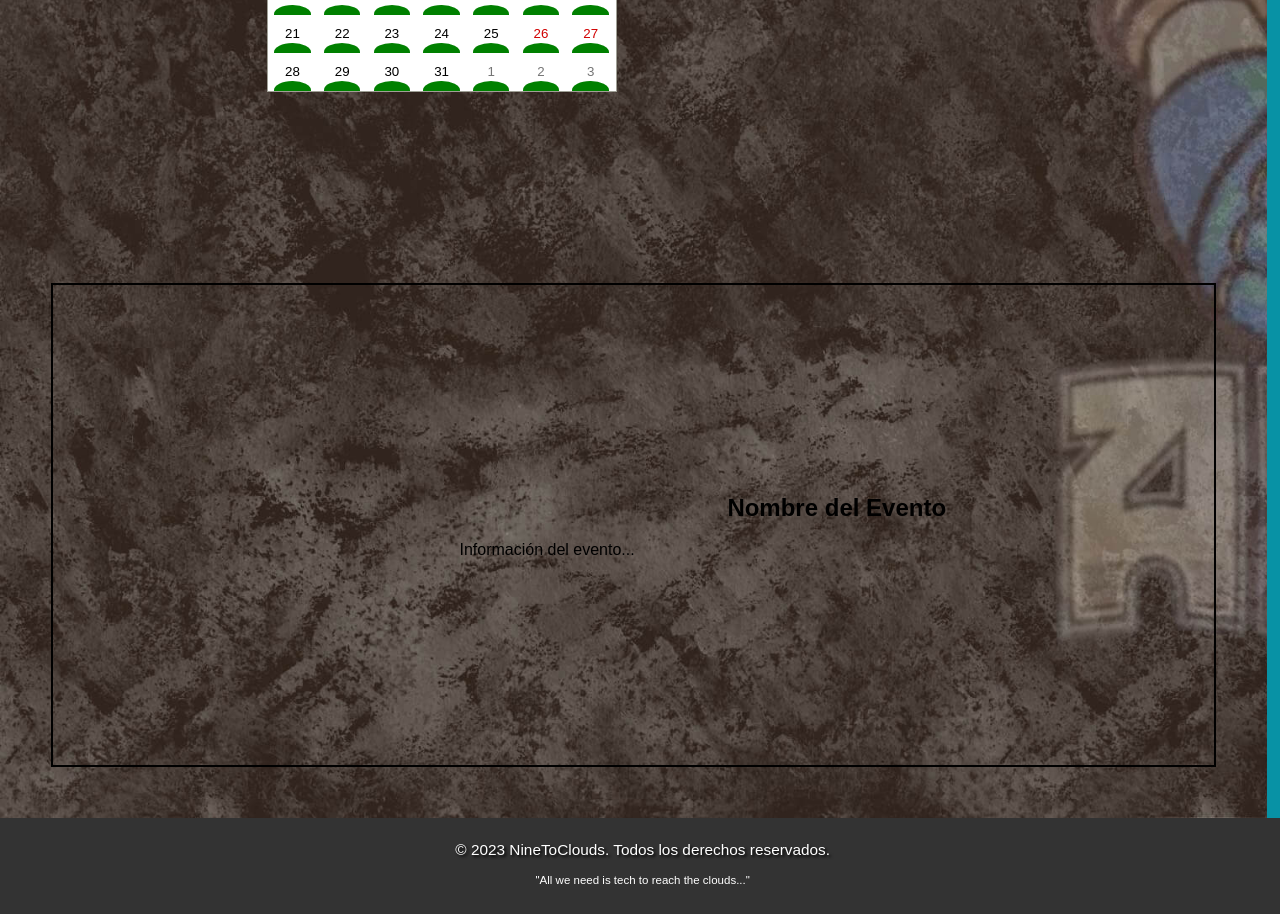
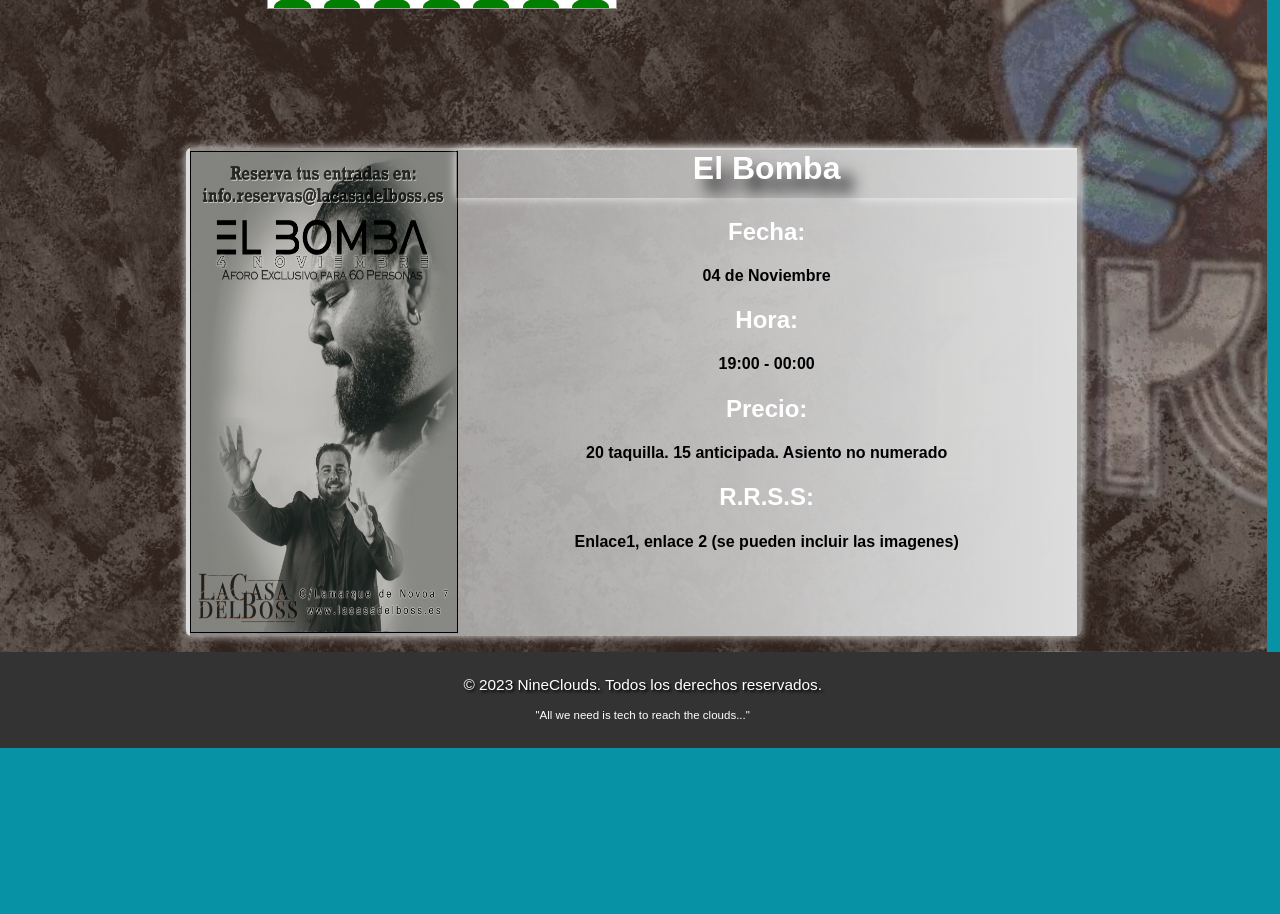
Before and after one commit to LuisRamirezdeVerger/ProjectDestiny, a React (Create React App) app: page /horarios in a window 1280 px wide. Shown: the part 600-1514 px from the top of the page. After the commit the page ends 1348 px from the top, so only its background shows below. Built offline with nearby package versions, Linux system fonts and the light colour scheme; a web font is replaced by a local one.

Commit message:
esqueleto cartel terminado, need info

```diff
--- a/src/components/Footer.js
+++ b/src/components/Footer.js
@@ -5,7 +5,7 @@ const Footer = () => {
   return (
     <footer className="footer">
       <div className="footer__content">
-        <p className="footer__text">© {new Date().getFullYear()} NineToClouds. Todos los derechos reservados.</p>
+        <p className="footer__text">© {new Date().getFullYear()} NineClouds. Todos los derechos reservados.</p>
         <p className="footer__text2">"All we need is tech to reach the clouds..."</p>
       </div>
     </footer>
--- a/src/components/Horarios.css
+++ b/src/components/Horarios.css
@@ -30,9 +30,10 @@
 
 .leyenda {
     display: flex;
+    height: 3vh;
     flex-direction: row;
     justify-content: center;
-    margin-top: 5%; /* Ajusta el margen superior al 5% del contenedor que contiene .leyenda */
+    margin-top: 3.5%; /* Ajusta el margen superior al 5% del contenedor que contiene .leyenda */
   }
 
   .leyenda-item {
@@ -55,37 +56,67 @@
   }
 
   .evento-container {
+    width: 70%;
     display: flex;
     height: 60vh;
-    border: solid 2px black;
+    border: 4px solid transparent; /* Borde transparente para el efecto metálico */
+    background-image: linear-gradient(to right, #aaaaaab2, #ddd); /* Gradiente de fondo */
+    box-shadow: 0 0 10px rgba(255, 255, 255, 0.8); /* Sombra con brillo */
+    border-radius: 5px; /* Borde redondeado para un aspecto más suave */
     align-items: center; /* Centra verticalmente los elementos */
     justify-content: space-between; /* Separa los elementos en la parte derecha */
-    margin: 4vw;/* Ajusta el espacio interior según tus necesidades*/
+    margin:0 auto;/* Ajusta el espacio interior según tus necesidades*/
+    margin-bottom: 2vh;
   }
 
   .evento-imagen {
-    width: 30%; /* Ocupa el 30% del espacio del contenedor */
+    width: 30%;
   }
 
   .evento-imagen img {
-    max-width: 100%; /* Asegura que la imagen no sea más ancha que su contenedor */
-    height: auto;
+    width: 30vw;
+    max-width: 100%;
+    height: 60vh;
     display: block;
-    margin: 0 auto; /* Centra horizontalmente la imagen */
+    border: 1px solid black;
+    /*margin: 0 auto;  Centra horizontalmente la imagen */
   }
 
   .evento-info {
-    width: 65%; /* Ocupa el 65% del espacio del contenedor */
+    margin-top: -6vh;
+    border: 4px solid transparent white;
+    height: 60vh;
+    width: 70%; /* Ocupa el 65% del espacio del contenedor */
     text-align: center; /* Centra el texto dentro de este div */
   }
 
   .titulo {
+    margin: 0 auto;
+    height: 6vh;
+    border:  10px grey;
+    box-shadow: 0 0 10px rgba(255, 255, 255, 0.8);
+    text-shadow: 1vw 1vw 1.25vw black; /* Sombra de texto en unidades relativas */
     text-align: center; /* Centra el título */
     margin-bottom: 10px; /* Espacio entre el título y la información */
   }
 
   .informacion {
+    font-size: 2vh;
+    margin: 1vb;
     text-align: justify; /* Justifica el texto de información */
+    max-height: 100%;
+    height: 40vh;
+  }
+
+  .h2-Informacion{
+    /* margin: 0 auto; */
+    text-align: center;
+  }
+  h4{
+    text-align: center;
+    color: black;
+    /*-webkit-text-stroke: 0.00001px white;  Borde blanco de 2 píxeles (ajusta el valor según tu preferencia) */
+    /* text-stroke: 2px white; */
   }
 
 
--- a/src/components/Horarios.js
+++ b/src/components/Horarios.js
@@ -2,7 +2,7 @@ import "./Horarios.css";
 import React, { useState } from "react";
 import { Calendar } from "react-calendar";
 import "react-calendar/dist/Calendar.css";
-// import bomba from "..images/eventos/cartelBomba.png"
+import bomba from "../images/eventos/cartelBomba.png"
 
 //erstamos intentando poner el cartelm del bomba
 
@@ -43,9 +43,6 @@ const Horarios = () => {
 
   return (
     <div className="horarioBackground" style={{ textAlign: "center" }}>
-      {/* <div className='horarioTitulo'>
-                <h1>Aqui tendremos las leyendas: Libres verde, ocupados rojo y azul evento concertado</h1>
-            </div> */}
       <div className="leyenda">
         <div className="leyenda-item">
           <div className="leyenda-color" style={{ backgroundColor: "green" }} />
@@ -83,16 +80,25 @@ const Horarios = () => {
           }
         />
       </div>
-      <div class="evento-container">
-  <div class="evento-imagen">
-    {/* <img url={bomba} alt="Cartel del evento"/> */}
+      <div className="evento-container">
+  <div className="evento-imagen">
+    <img src={bomba} alt="Cartel del evento"/>
   </div>
-  <div class="evento-info">
-    <div class="titulo">
-      <h2>Nombre del Evento</h2>
+  <div className="evento-info">
+    <div className="titulo">
+      <h1 style={{color: "white"}}>El Bomba</h1>
     </div>
-    <div class="informacion">
-      <p>Información del evento...</p>
+    <div className="informacion">
+      <p className="p-Informacion" style={{color: "white"}}>
+        <h2 className="h2-Informacion">Fecha:</h2>
+        <h4> 04 de Noviembre</h4>
+        <h2 className="h2-Informacion">Hora:</h2>
+        <h4> 19:00 - 00:00</h4>
+        <h2 className="h2-Informacion">Precio:</h2>
+        <h4>20 taquilla. 15 anticipada. Asiento no numerado</h4>
+        <h2 className="h2-Informacion">R.R.S.S:</h2>
+        <h4>Enlace1, enlace 2 (se pueden incluir las imagenes)</h4>
+      </p>
     </div>
   </div>
 </div>
```
